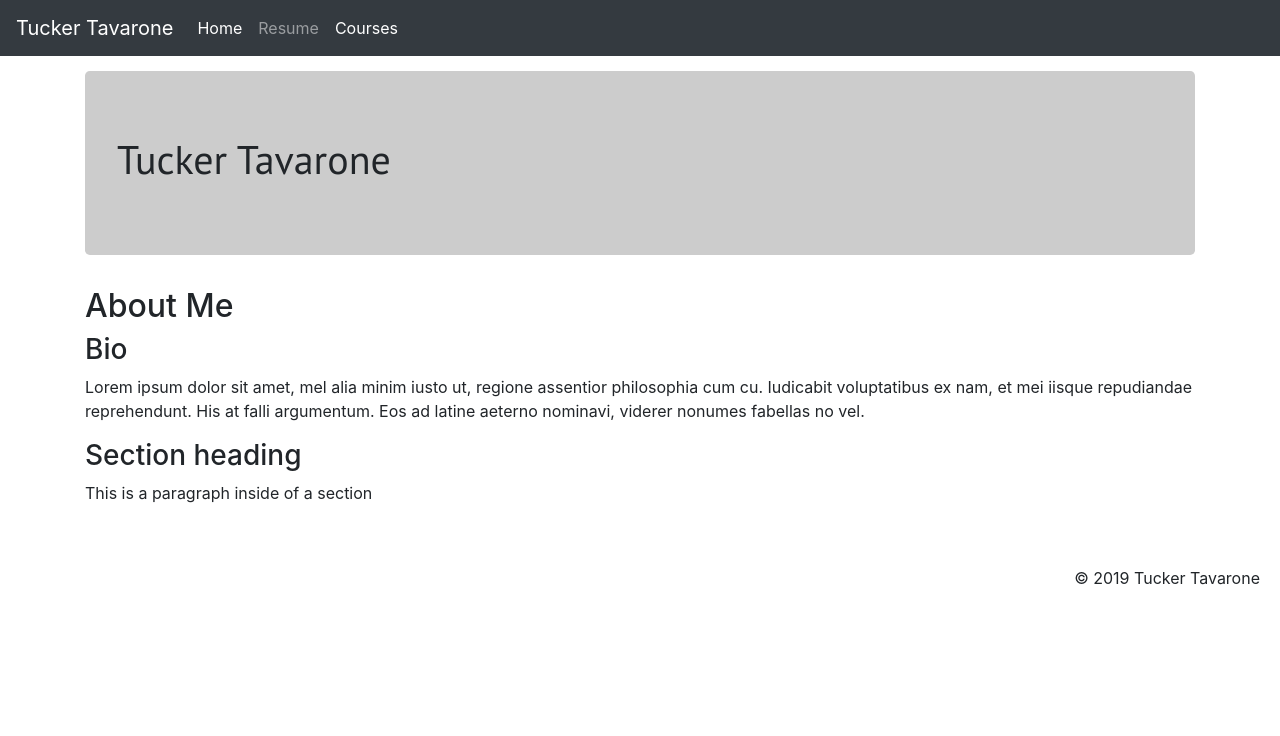
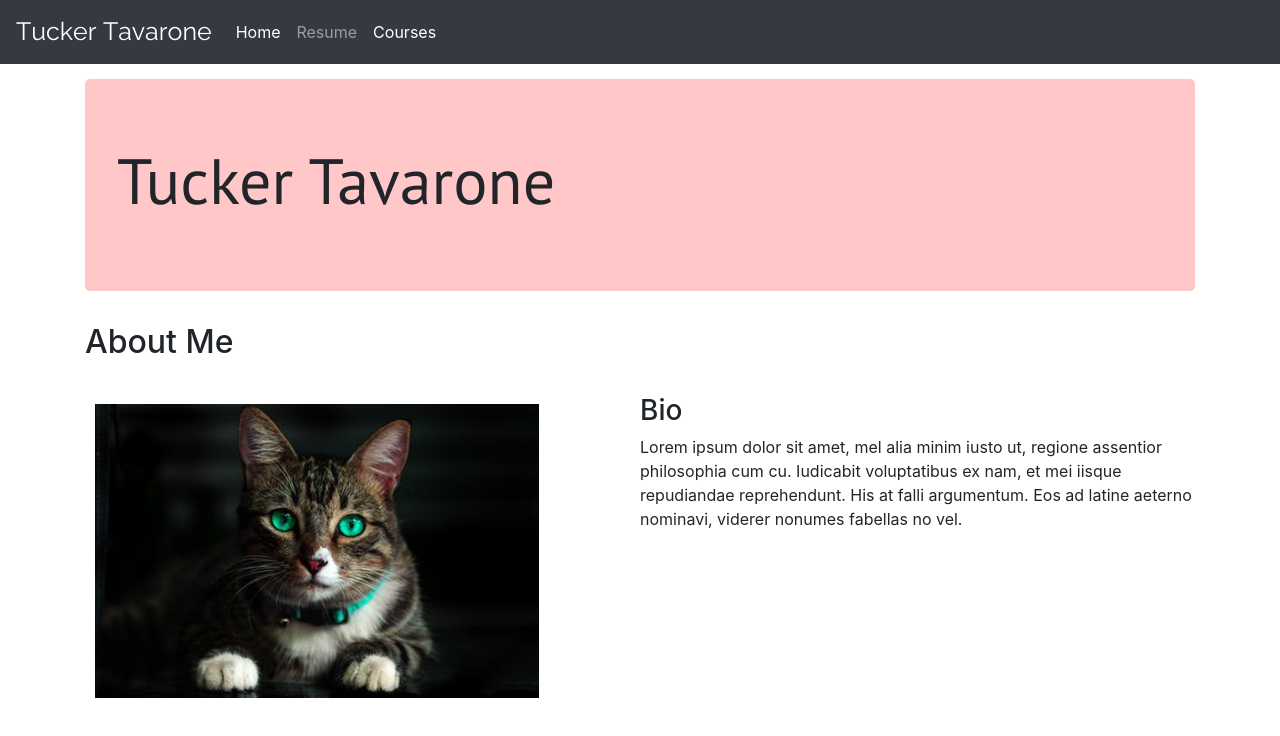
Before and after one commit to ttavarone/Resume-Site, a plain HTML site: page index.html in a window 1280 px wide. Drawn offline with Linux system fonts and the light colour scheme.

Commit message:
changed css in everything. added assets folder

```diff
--- a/css/custom.css
+++ b/css/custom.css
@@ -3,7 +3,7 @@ body {
 }
 
 .jumbotron {
-	background-color: #ccc;
+	background-color: rgba(255, 134, 134, 0.46);
 }
 
 main {
@@ -14,8 +14,19 @@ main {
 	border-bottom-left-radius: 10px;
 }
 
-footer {
-	text-align: right;
+div.biotext {
+  width: 50%;
+  float: right;
+}
+
+img#photoofme {
+  width: 40%;
+  display: inline-block;
+  margin: 10px;
+}
+
+footer p {
+	/*text-align: right;*/
     padding-right: 20px;
 }
 
@@ -38,4 +49,11 @@ footer li {
 
 div h1 {
   font-family: 'PT Sans', sans-serif;
+  font-size: 400%;
+  font-kerning: auto;
 }
+a.navbar-brand {
+  font-family: 'Raleway', sans-serif;
+  font-size: 25px;
+  font-kerning: none;
+}
--- a/index.html
+++ b/index.html
@@ -6,6 +6,7 @@
 <link rel="stylesheet" href="css/bootstrap.min.css">
 <link rel="stylesheet" href="css/custom.css">
 <link href="https://fonts.googleapis.com/css?family=PT+Sans" rel="stylesheet">
+<link href="https://fonts.googleapis.com/css?family=Raleway" rel="stylesheet">
 <body>
 
 	<!-- website header -->
@@ -38,29 +39,30 @@
 		</div><!--  jumbotron  -->
 
 	  <!--  heading2   -->
-	  <h2>About Me</h2>
+	  <h2>About Me</h2><br>
 
 
-	  <h3>Bio</h3>
+      <section>
+	   <div class="biotext">
+	     <h3>Bio</h3>
 
-	  <p>Lorem ipsum dolor sit amet, mel alia minim iusto ut, regione assentior philosophia cum cu. Iudicabit voluptatibus ex nam, et mei iisque repudiandae reprehendunt. His at falli argumentum. Eos ad latine aeterno nominavi, viderer nonumes fabellas no vel.</p>
+	     <p>Lorem ipsum dolor sit amet, mel alia minim iusto ut, regione assentior philosophia cum cu. Iudicabit voluptatibus ex nam, et mei iisque repudiandae reprehendunt. His at falli argumentum. Eos ad latine aeterno nominavi, viderer nonumes fabellas no vel.</p>
+        </div>
+      </section>
 
 	  <section>
-		  <h3>Section heading</h3>
-		  <p>
-			  This is a paragraph inside of a section
-		  </p>
+        <div>
+		  <img id="photoofme" src="assets/test.jpeg" alt="photo of myself">
+        </div>
 	  </section>
 
 	</main><!-- /main container -->
 
 
 	<!--  website footer   -->
-	<footer>
-    <p>
-      &copy; 2019 Tucker Tavarone
-    </p>
-	</footer>
+<!--	<footer>-->
+<!--      &copy; 2019 Tucker Tavarone-->
+<!--	</footer>-->
 
 
 	<!-- javascript -->
```
Also changed, not shown: courses.html (+2 -0 lines), assets/test.jpeg (added).
